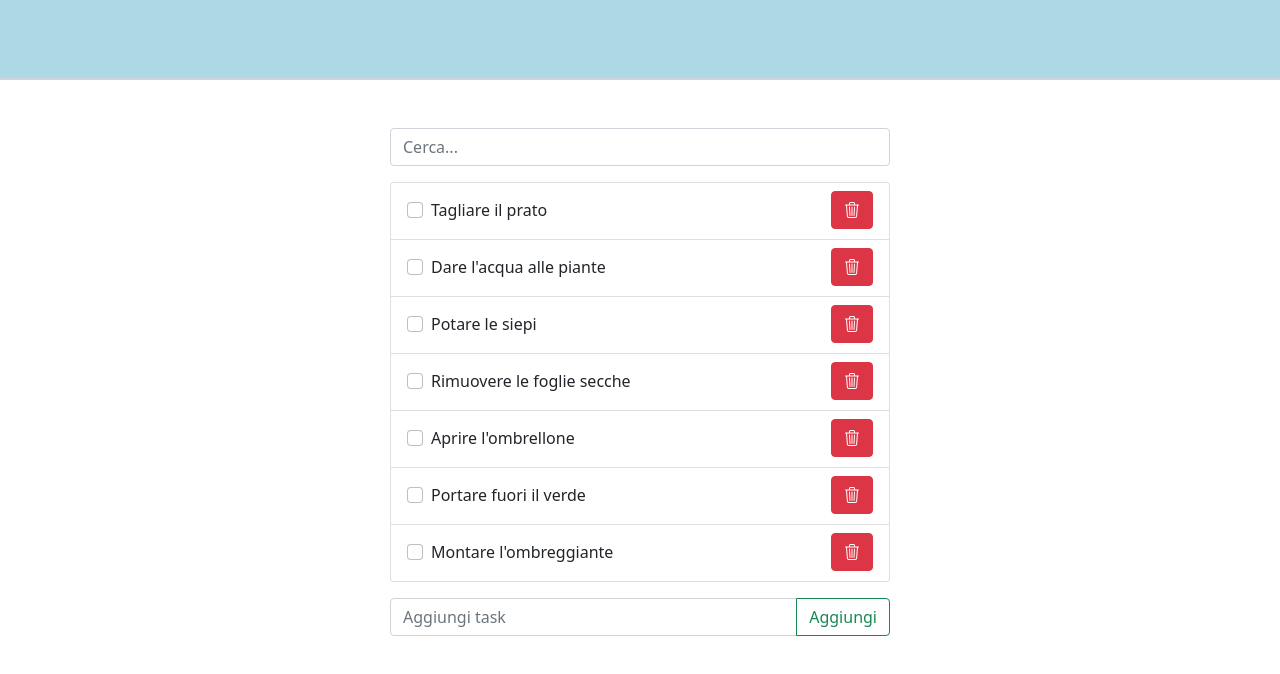
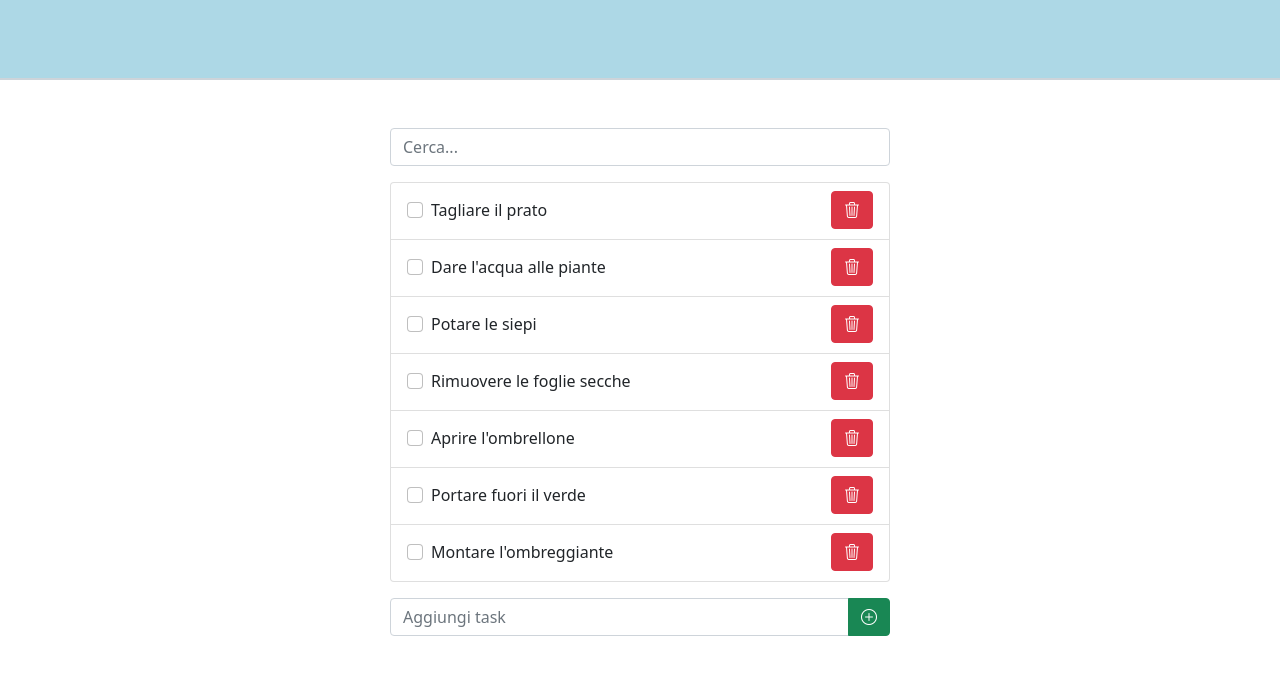
Before and after one commit to marcocareddu/vue-todolist, a plain HTML site: page index.html in a window 1280 px wide. Drawn offline with nearby package versions, Linux system fonts and the light colour scheme.

Commit message:
HTML - Added add icon button

```diff
--- a/index.html
+++ b/index.html
@@ -62,7 +62,7 @@
                 </ul>
                 <div class="input-group my-3">
                     <input type="text" class="form-control" placeholder="Aggiungi task">
-                    <button class="btn btn-outline-success" type="button">Aggiungi</button>
+                    <button class="btn btn-success" type="button"><i class="bi bi-plus-circle"></i></button>
                 </div>
             </div>
         </div>
```
